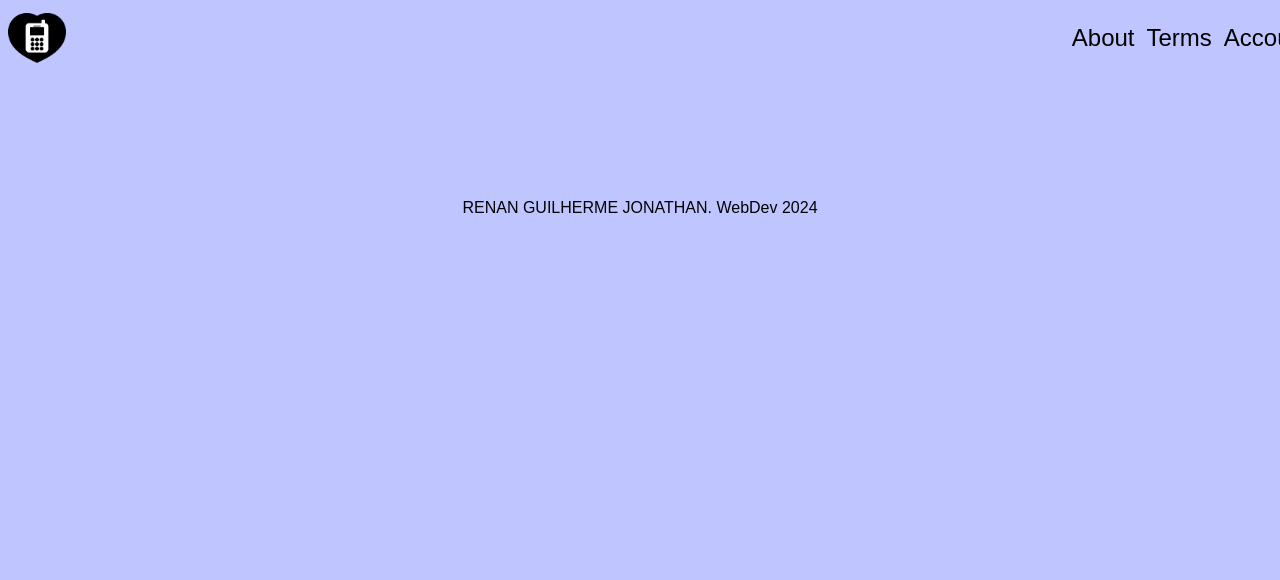
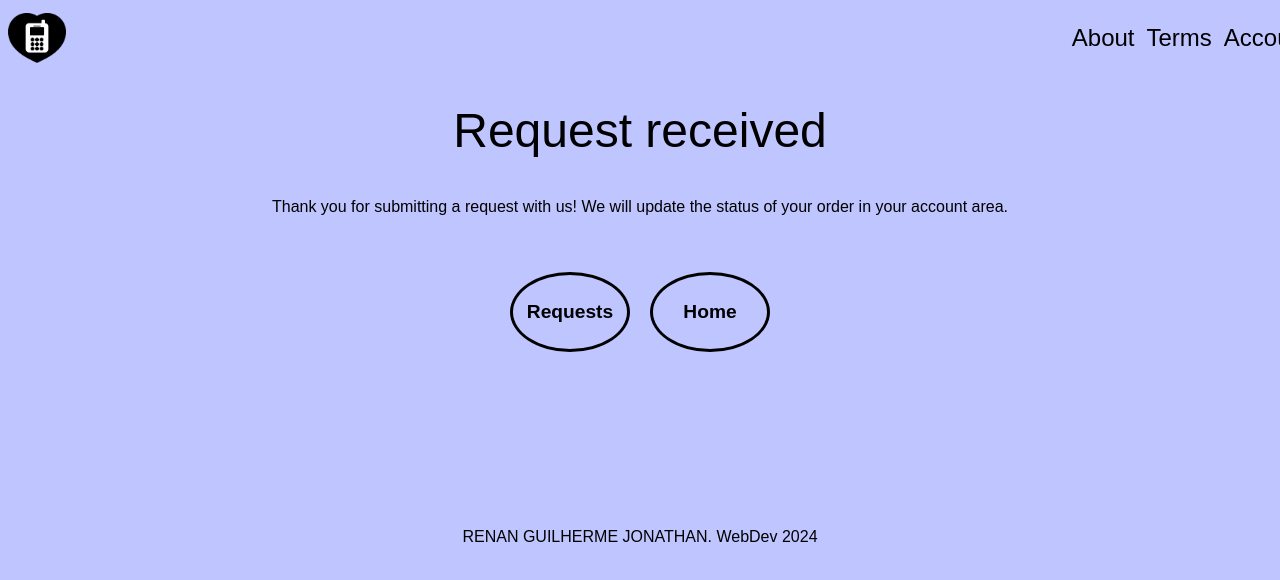
Before and after one commit to renanjazz/delegateMate, a React (Vite) app in the folder delegateMate/: page /request-received in a window 1280 px wide. Shown: the top 580 px of the page. Built offline with nearby package versions, Linux system fonts and the light colour scheme; no server answers; a web font is replaced by a local one.

Commit message:
request received done

```diff
--- a/delegateMate/src/App.css
+++ b/delegateMate/src/App.css
@@ -46,6 +46,24 @@ h1{
   font-weight: 400;
   font-style: bold;
   font-size: 4rem;
+  text-align: center;
+}
+
+h2{
+  font-family: "neue-haas-grotesk-display", sans-serif;
+  color: black;
+  font-weight: 400;
+  font-style: bold;
+  font-size: 3rem;
+  text-align: center;
+}
+
+p{
+  font-family: "neue-haas-grotesk-text", sans-serif;
+  color: black;
+  font-weight: 400;
+  font-style: bold;
+  font-size: 1rem;
   text-align: center;
 }
 
@@ -107,13 +125,14 @@ button.btn.btn-default {
   color: black;
   font-weight: bold;
   background-color: #BFC5FF;
-  font-size: 1.30rem;
+  font-size: 1.20rem;
   border-color: white;
   border: 3px solid black;
   width: 120px;
   border-radius: 90%;
   height: 80px;
   cursor: pointer;
+  margin: 10px;
 
 }
 
@@ -122,7 +141,7 @@ button.btn.btn-default {
   color: white;
   font-weight: bold;
   background-color: black;
-  font-size: 1.30rem;
+  font-size: 1.20rem;
   border-color: white;
   border: 3px solid black;
   width: 120px;
@@ -130,3 +149,9 @@ button.btn.btn-default {
   height: 80px;
   cursor: pointer;
 }
+
+.request-received-buttons{
+  display: flex;
+  justify-content: center;
+  padding: 30px;
+}
--- a/delegateMate/src/pages/CreateRequestPage.jsx
+++ b/delegateMate/src/pages/CreateRequestPage.jsx
@@ -1,4 +1,5 @@
 import React from 'react'
+import { Link } from 'react-router-dom'
 
 const CreateRequestPage = () => {
   return (
--- a/delegateMate/src/pages/RequestReceivedPage.jsx
+++ b/delegateMate/src/pages/RequestReceivedPage.jsx
@@ -1,10 +1,23 @@
 import React from 'react'
+import { Link } from 'react-router-dom'
 
 const RequestReceivedPage = () => {
   return (
-    <div>
+   <>
+      <div>
+        <h2>Request received</h2>
+        <p>Thank you for submitting a request with us! We will update the status of your order in your account area.</p>
+        <div className='request-received-buttons'>
+          <Link to="/open-requests">
+            <button className="proceed-button">Requests</button>
+          </Link>
+          <Link to="/">
+            <button className="proceed-button">Home</button>
+          </Link>
+        </div>
 
-    </div>
+      </div>
+    </>
   )
 }
 
```
